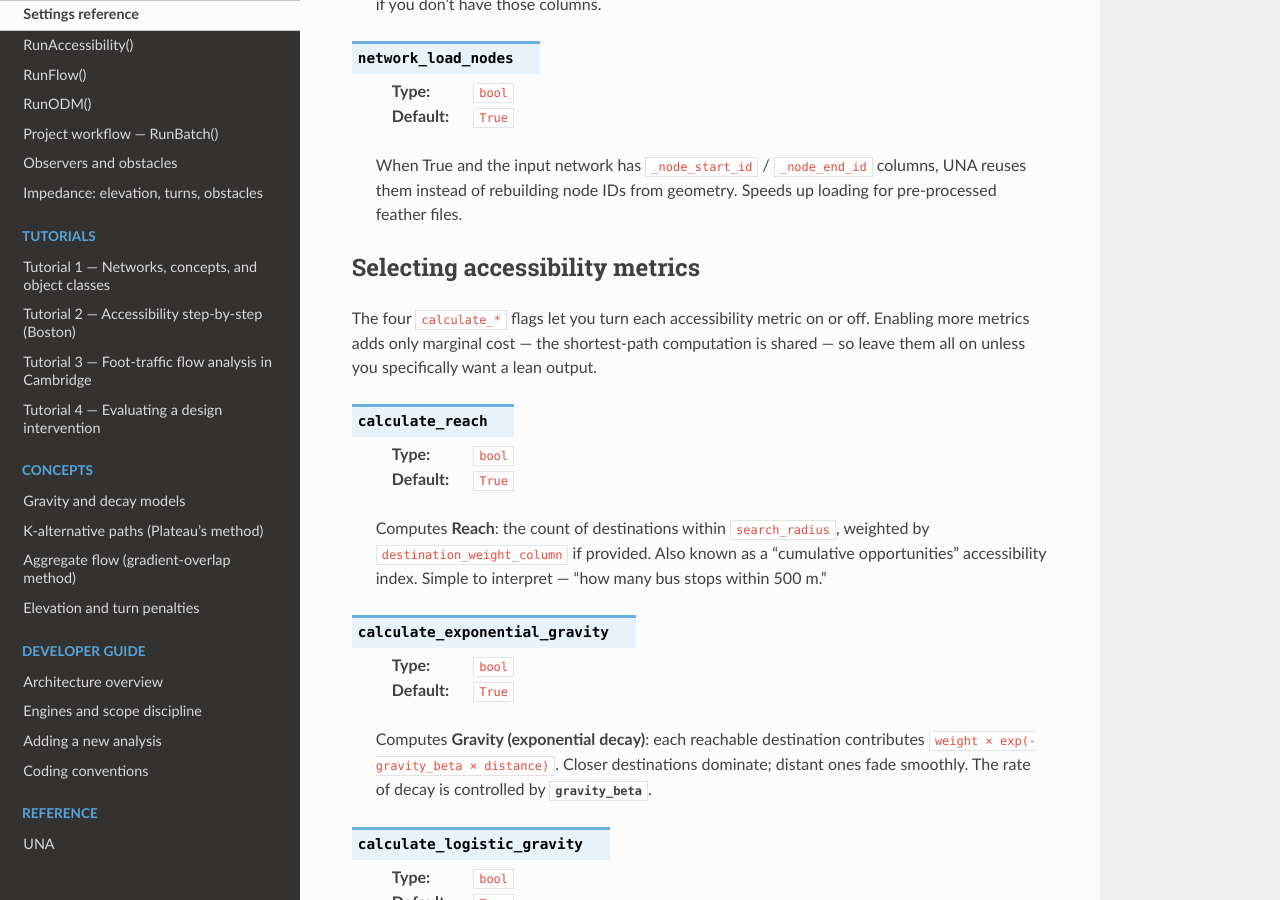
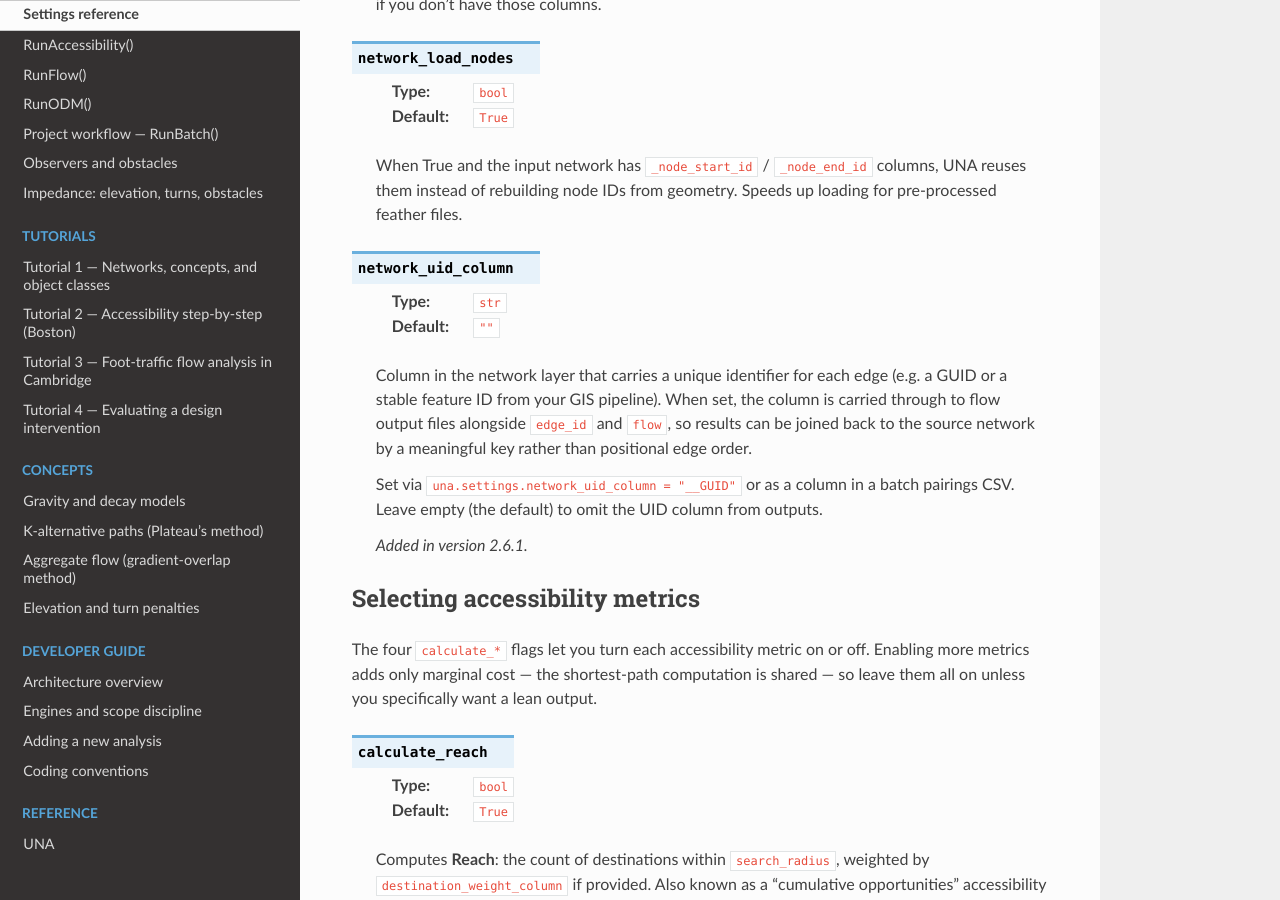
Before and after one commit to City-Form-Lab/urban_network_analysis, a Sphinx documentation site: the page built from docs/user_guide/settings_reference.rst, in a window 1280 px wide and 900 px high, scrolled down 2818 px. Built offline with Sphinx 7.4.7 and the Read the Docs theme 3.1.0, drawn with Linux system fonts in a browser that asks for light colours.

Commit message:
add configurable unique id identifier to be included in flow output files

```diff
--- a/docs/user_guide/settings_reference.rst
+++ b/docs/user_guide/settings_reference.rst
@@ -116,6 +116,23 @@ every subsequent layer.
    When True and the input network has ``_node_start_id`` /
    ``_node_end_id`` columns, UNA reuses them instead of rebuilding node
    IDs from geometry. Speeds up loading for pre-processed feather files.
+
+.. py:data:: network_uid_column
+
+   :Type: ``str``
+   :Default: ``""``
+
+   Column in the network layer that carries a unique identifier for each
+   edge (e.g. a GUID or a stable feature ID from your GIS pipeline).
+   When set, the column is carried through to flow output files alongside
+   ``edge_id`` and ``flow``, so results can be joined back to the source
+   network by a meaningful key rather than positional edge order.
+
+   Set via ``una.settings.network_uid_column = "__GUID"`` or as a column
+   in a batch pairings CSV. Leave empty (the default) to omit the UID
+   column from outputs.
+
+   .. versionadded:: 2.6.1
 
 
 Selecting accessibility metrics
--- a/src/urban_network_analysis/__init__.py
+++ b/src/urban_network_analysis/__init__.py
@@ -17,7 +17,7 @@ below; pyproject.toml reads it at build time (hatchling dynamic
 version), so a release is cut by editing this one line.
 """
 
-__version__ = "2.6.0"
+__version__ = "2.6.1"
 
 
 def _commit_date() -> str:
```
Also changed, not shown: docs/changelog.rst (+10 -0 lines), 3 other files.
